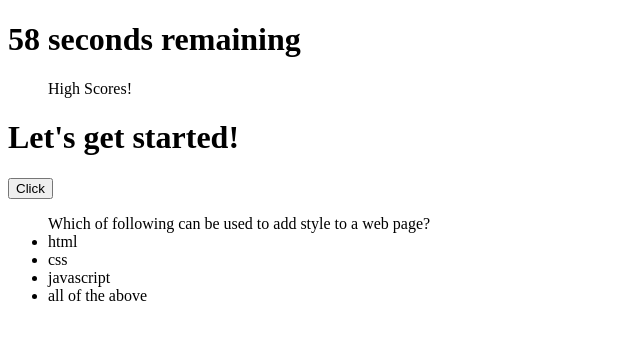
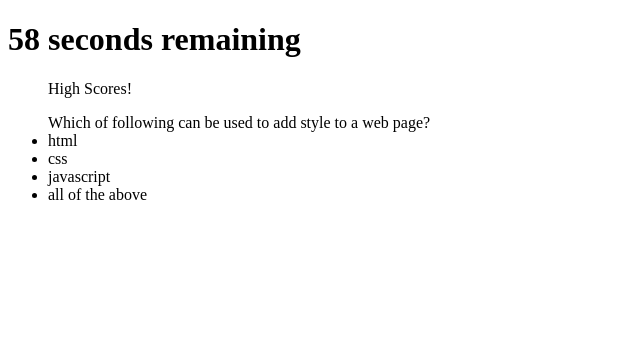
Before and after one commit to brantleymorris/FrontEndQuiz, a plain HTML site: page index.html in a window 1280 px wide. Both pictures are taken after a click on the button "Click". Shown: the whole page, without its empty margins (0-640 px from the left). Drawn offline with Linux system fonts and the light colour scheme.

Commit message:
added questions 3-5

```diff
--- a/assets/script.js
+++ b/assets/script.js
@@ -16,39 +16,39 @@
             answer2 : "css",
             answer3 : "javascript",
             answer4 : "all of the above",
-            correct : "css"  // answer needs to match text
+            correct : "css"
         },
         q2 = {
             question : "What does CSS stand for?",
             answer1 : "Cyclical Styling System",
             answer2 : "Cicadian System Standards",
-            answer3 : "Cassading Style Sheets",
+            answer3 : "Cascading Style Sheets",
             answer4 : "None of the above",
-            correct : "Cassading Style Sheets"  //need to make sure this will work correctly
+            correct : "Cascading Style Sheets"
         },
         q3 = {
             question : "What is an API?",
-            answer1 : "",
-            answer2 : "",
-            answer3 : "",
-            answer4 : "",
-            //correct :   need to make sure this will work correctly
+            answer1 : "All Participant Interface",
+            answer2 : "Application Programming Interface",
+            answer3 : "Applicable Program Installation",
+            answer4 : "All Program Issue",
+            correct : "Application Programming Interface"
         },
         q4 = {
-            question : "",
-            answer1 : "",
-            answer2 : "",
-            answer3 : "",
-            answer4 : "",
-            //correct :  need to make sure this will work correctly
+            question : "The document object model is also know as?",
+            answer1 : "DOM",
+            answer2 : "HTML",
+            answer3 : "API",
+            answer4 : "Javascript",
+            correct : "DOM"
         },
         q5 = {
-            question : "",
-            answer1 : "",
-            answer2 : "",
-            answer3 : "",
-            answer4 : "",
-            //correct :  need to make sure this will work correctly
+            question : "Which of the following is used to add user functionality to a web page?",
+            answer1 : "html",
+            answer2 : "css",
+            answer3 : "javascript",
+            answer4 : "all of the above",
+            correct : "javascript"
         }
     ];
     // create array of objects for usernames and scores
@@ -61,23 +61,26 @@
 
         var answerA = document.createElement("li");
         answerA.textContent = questions[i].answer1;
-        answerA.setAttribute("id","0");
+        answerA.setAttribute("id","selectedA"); // need to figure out how to set this so that it can be called later
         questionPrompt.append(answerA);
 
         var answerB = document.createElement("li");
         answerB.textContent = questions[i].answer2
-        answerB.classList.add("1");
+        answerB.setAttribute("id", "selectedB")
         questionPrompt.append(answerB);
 
         var answerC = document.createElement("li");
         answerC.textContent = questions[i].answer3
-        answerC.classList.add("2");
+        answerC.setAttribute("id", "selectedC")
         questionPrompt.append(answerC);
 
         var answerD = document.createElement("li");
         answerD.textContent = questions[i].answer4
-        answerD.classList.add("3");
+        answerD.setAttribute("id", "selectedD")
         questionPrompt.append(answerD);
+
+        // need to add something to remove .show, changes it to hide and will need to set display: hide; in css
+        document.querySelector(".show").setAttribute("class", "hide");
     };
 
     // write function for timer to be trigger by listener event when begin is pressed
@@ -99,26 +102,25 @@
         timerEl.textContent = "Time is up"
     }
 
-// create function to store username and score to localStorage
+// create function to prompt username and store to localStorage
 
-// add eventListener to setTime and writeQuetion
-begin.addEventListener("click", function() {
-    setTime();
-    writeQuestion(currentQuestionIndex);
-});
+// eventListener to setTime and writeQuetion
+    begin.addEventListener("click", function() {
+        setTime();
+        writeQuestion(currentQuestionIndex);
+    });
 
-//for (let i = 0; i < 4; i++) {
-    document.getElementById("0").addEventListener("click", function() {
-        currentQuestionIndex++;
-        if (document.getElementById("0").textContent === questions[currentQuestionIndex].correct) {
-            writeQuestion(currentQuestionIndex);
-            alert("Correct");
-            //userScore++;
+    document.getElementById("answerA").addEventListener("click", function() { // not selecting properly, may need to set variable for target before adding listener?
+        if (document.getElementById("answerA").textContent === questions[currentQuestionIndex].correct) {
+            currentQuestionIndex ++;
+            alert("Correct"); // may not need this, will just get in the way
+            secondsLeft += 10; //use secondsLeft for userscore?
+            writeQuestions(currentQuestionIndex);
         }
         else {
-            writeQuestion(currentQuestionIndex);
+            currentQuestionIndex ++;
             secondsLeft -= 10;
             alert("Wrong");
+            writeQuestion(currentQuestionIndex);
         }
-    })
-//}
+    });
--- a/assets/style.css
+++ b/assets/style.css
@@ -1 +1,5 @@
 /* I hate this part */
+
+.hide {
+    display: none;
+}
--- a/index.html
+++ b/index.html
@@ -14,7 +14,7 @@
     </div>
 
     <div id="questions"> <!--for initial prompt and questions-->
-        <div data-prompt="show">
+        <div class="show">
             <h1>Let's get started!</h1>
             <button id="startQuiz">Click</button>
         </div>
```
